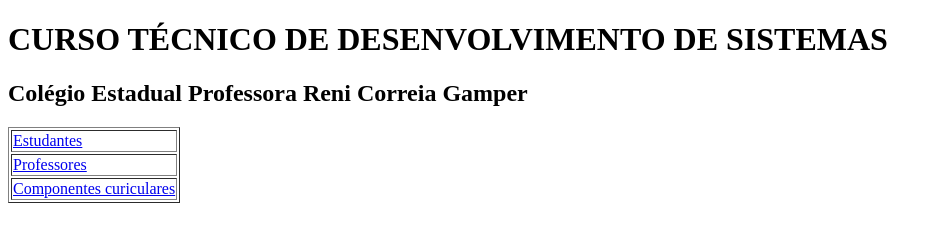
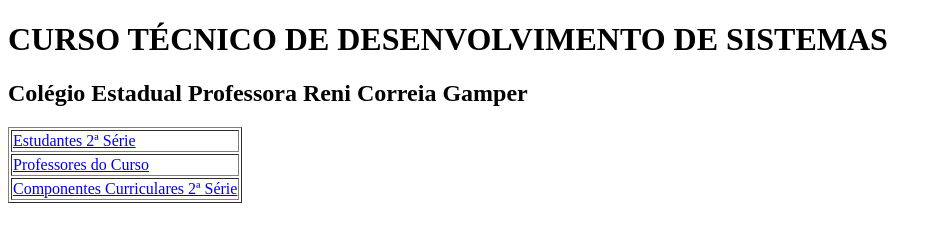
Before and after one commit to EldaLanches/Tabelas, a plain HTML site: page index.html in a window 1280 px wide. Shown: the whole page, without its empty margins (0-942 px from the left). Drawn offline with Linux system fonts and the light colour scheme.

Commit message:
zxdfv fc

```diff
--- a/index.html
+++ b/index.html
@@ -25,19 +25,19 @@
 
                 <tr>
                     <td>
-                        <a href="estudantes.html"> Estudantes </a>
+                        <a href="estudantes.html"> Estudantes 2ª Série </a>
                     </td>
                 </tr>
 
                 <tr>
                     <td>
-                        <a href="professores.html"> Professores </a>
+                        <a href="professores.html"> Professores do Curso </a>
                     </td>
                 </tr>
 
                 <tr>
                     <td>
-                        <a href="componentes.html"> Componentes curiculares </a>
+                        <a href="componentes.html"> Componentes Curriculares 2ª Série </a>
                     </td>
                 </tr>
 
```
